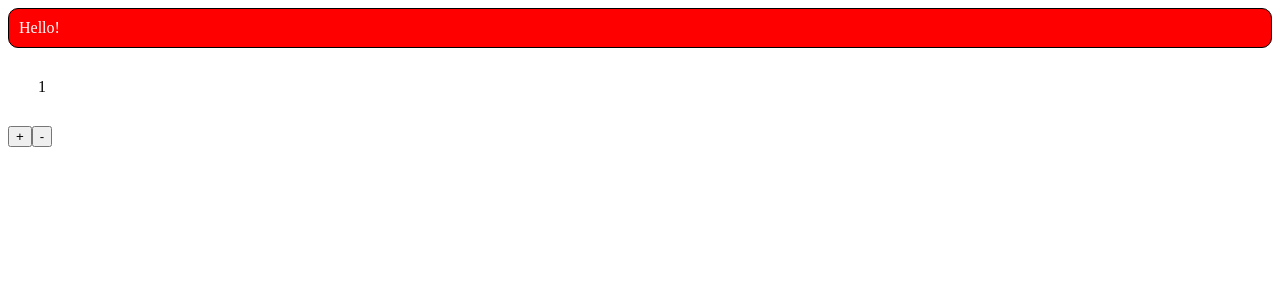
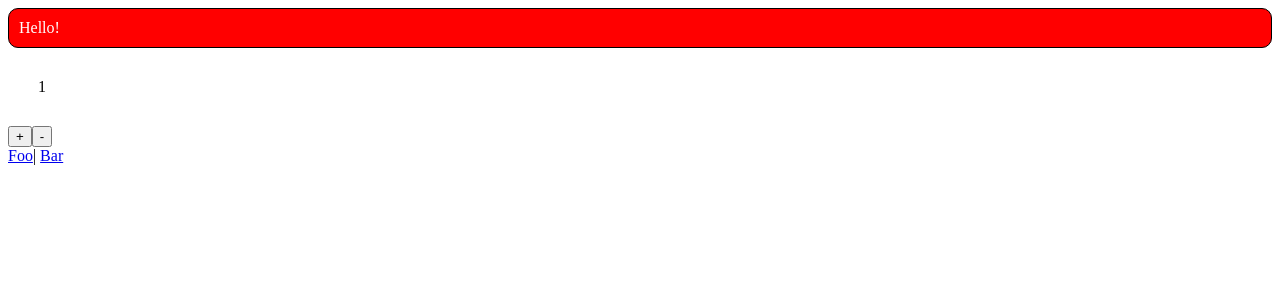
Before and after one commit to Yaniddze/VueApplication, a Vue app: page / in a window 1280 px wide. Shown: the top 300 px of the page. Built offline with nearby package versions, Linux system fonts and the light colour scheme.

Commit message:
Add router

```diff
--- a/src/App.vue
+++ b/src/App.vue
@@ -4,6 +4,9 @@
       Hello!
     </div>
     <Counter/>
+    <router-link to="/foo">Foo</router-link>|
+    <router-link to="/bar">Bar</router-link>
+    <router-view />
   </div>
 </template>
 
--- a/src/main.ts
+++ b/src/main.ts
@@ -1,4 +1,26 @@
 import { createApp } from 'vue';
+import { createRouter, RouteRecordRaw, createWebHistory } from 'vue-router';
+import Counter from './components/Counter.vue';
 import App from './App.vue';
 
-createApp(App).mount('#app');
+const routes: RouteRecordRaw[] = [
+  {
+    path: '/foo',
+    component: Counter,
+    name: 'foo,',
+  },
+  {
+    path: '/bar',
+    component: App,
+    name: 'bar',
+  },
+];
+
+const router = createRouter({
+  history: createWebHistory(process.env.BASE_URL),
+  routes,
+});
+
+createApp(App)
+  .use(router)
+  .mount('#app');
```
Also changed, not shown: package.json (+7 -4 lines), .eslintrc.js, 1 other file (tests, documents, lock files or other folders).
